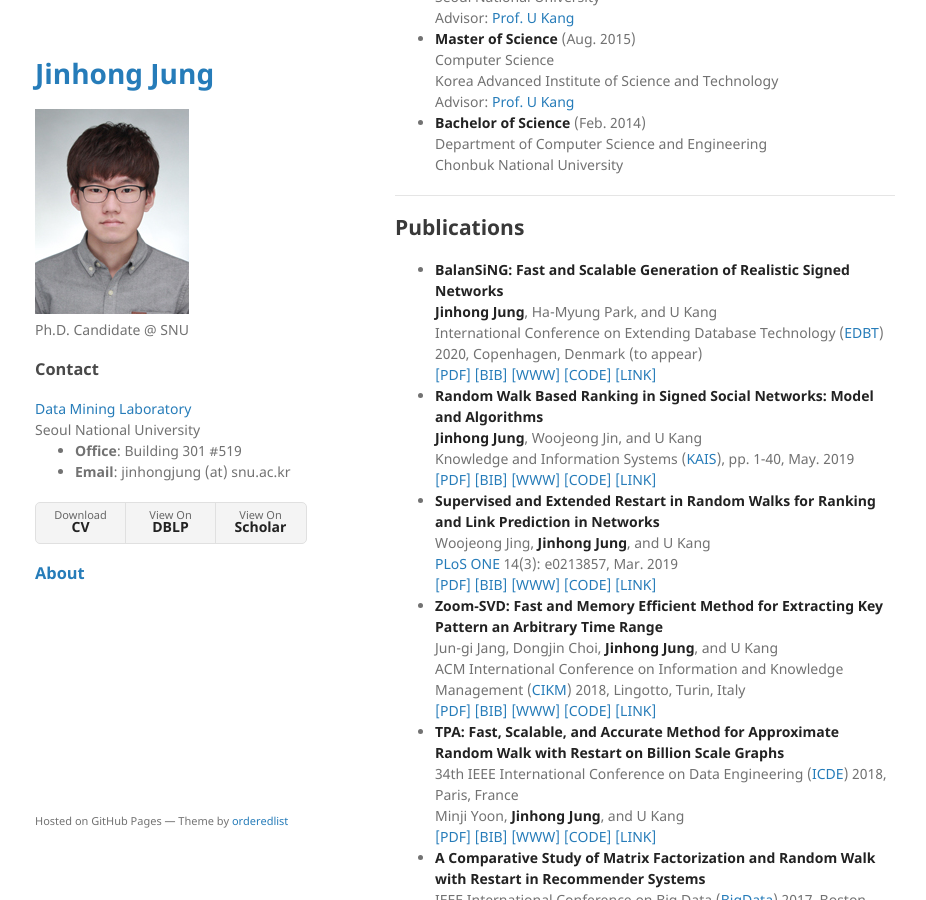
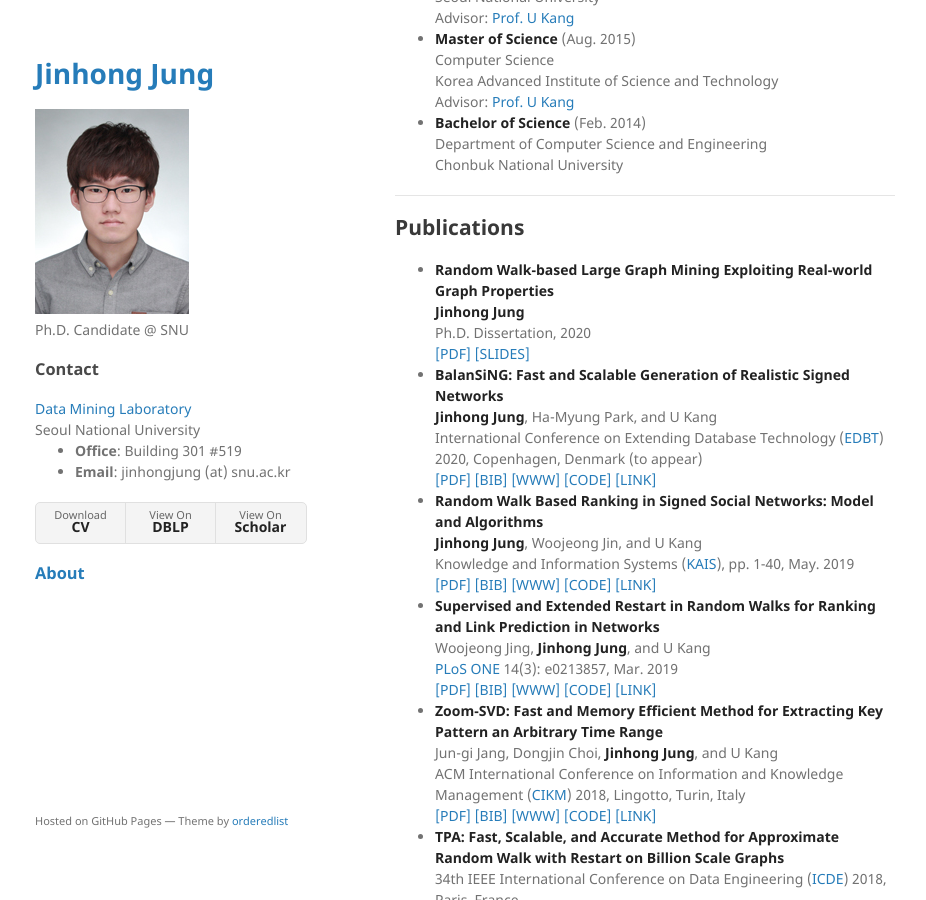
Before and after one commit to jinhongjung/jinhongjung.github.io, a Jekyll site: the page built from index.md, in a window 1280 px wide and 900 px high, scrolled down 501 px. Shown: the whole window, without its empty margins (175-1101 px from the left). Built offline with Jekyll 4.4.1, drawn with Linux system fonts in a browser that asks for light colours; our own code applies the rules of GitHub Pages for plain Markdown files.

Commit message:
add thesis

```diff
--- a/index.md
+++ b/index.md
@@ -36,6 +36,11 @@ I received M.S. in Computer Science at KAIST, and B.S. in Computer Science and E
 * * *
 
 ## Publications
+* **Random Walk-based Large Graph Mining Exploiting Real-world Graph Properties** \\
+  **Jinhong Jung** \\
+  Ph.D. Dissertation, 2020 \\
+  [[PDF]](https://jinhong.github.io/assets/papers/thesis.pdf)
+  [[SLIDES]]()
 * **BalanSiNG: Fast and Scalable Generation of Realistic Signed Networks** \\
   **Jinhong Jung**, Ha-Myung Park, and U Kang \\
   International Conference on Extending Database Technology ([EDBT](https://diku-dk.github.io/edbticdt2020)) 2020, Copenhagen, Denmark (to appear) \\
```
Also changed, not shown: 1 other file.
